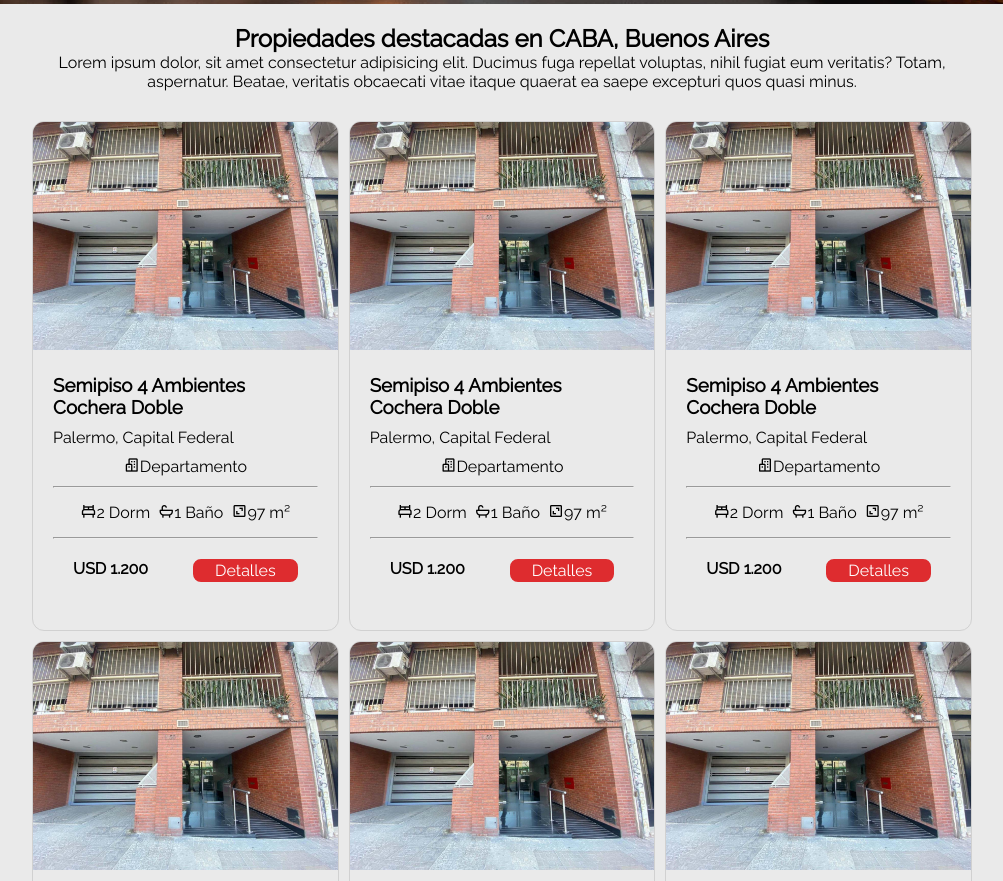
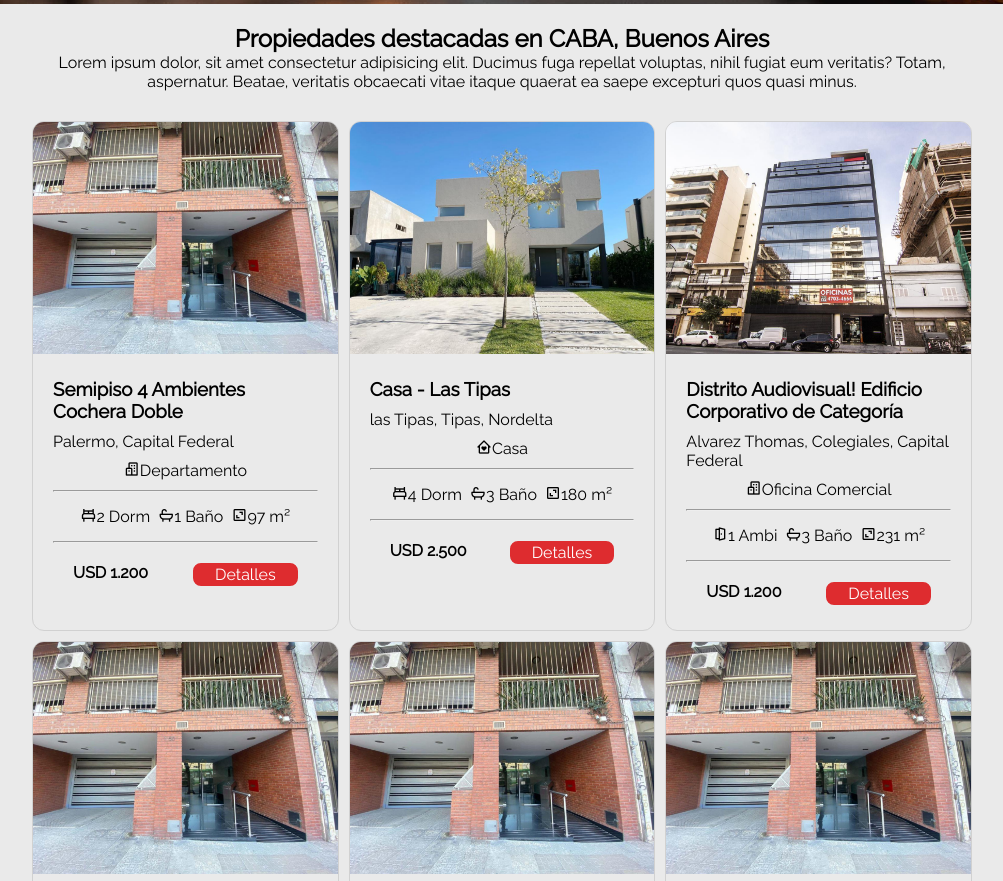
Before and after one commit to Vedgge/Inmobiliaria2023, a plain HTML site: page index.html in a window 1280 px wide. Shown: the part 527-1408 px from the top of the page, without its empty margins (138-1141 px from the left). Drawn offline with nearby package versions, Linux system fonts and the light colour scheme.

Commit message:
más index agregados, img ejemplo inicio,navbar mod

```diff
--- a/assets/style.css
+++ b/assets/style.css
@@ -292,7 +292,7 @@ header {
     width: 100%;
     height: 100%;
     object-fit: cover;
-
+    min-height: 232.47px;
 }
 
 .desc_prop {
--- a/index.html
+++ b/index.html
@@ -53,9 +53,10 @@
       <div class="navbar_pc">
         <ul class="navbar_ul">
           <li><a href="index.html" class="active">Inicio</a></li>
-          <li><a href="alquiler.html">Alquilar</a></li>
+          <li><a href="alquilar.html">Alquilar</a></li>
           <li><a href="comprar.html">Comprar</a></li>
           <li><a href="vender.html">Vender</a></li>
+          <li><a href="nosotros.html">Nosotros</a></li>
           <li><a href="tasar.html">Tasar</a></li>
         </ul>
         <div class="btn_user">
@@ -158,47 +159,48 @@
           </div>
           <div class="carta_prop">
             <figure>
-              <img src="./img/depto_4dorm/ejemplo_propiedad.jpg" alt="">
+              <img src="./img/depto_4dorm/ejemplo_casa.jpg" alt="">
               <div class="fav_dest">
                 <!--Corazón de favorito en esquina superior izquierda-->
               </div>
             </figure>
             <div class="desc_prop">
-              <h3>Semipiso 4 Ambientes Cochera Doble</h3>
-              <p id="ubicacion_carta">Palermo, Capital Federal</p>
-              <p id="tipo_prop_carta"><span><i class='bx bx-buildings' ></i>Departamento</span></p>
+              <h3>Casa - Las Tipas</h3>
+              <p id="ubicacion_carta">las Tipas, Tipas, Nordelta</p>
+              <p id="tipo_prop_carta"><span><i class='bx bx-home-heart'></i>Casa</span></p>
               <hr>
               <div class="prop_interior">
                 <p>
-                <span><i class='bx bx-bed'></i>2 Dorm</span>
-                <span><i class='bx bx-bath'></i>1 Baño</span>
-                <span><i class='bx bx-area' ></i>97 m²</span>
+                <span><i class='bx bx-bed'></i>4 Dorm</span>
+                <span><i class='bx bx-bath'></i>3 Baño</span>
+                <span><i class='bx bx-area' ></i>180 m²</span>
                 </p>
               </div>
               <hr>
               <div class="precio_btn">
-              <p id="item_precio" ><span>USD 1.200</span></p>
+              <p id="item_precio" ><span>USD 2.500</span></p>
               <div class="detalles_btn"><a href="#">Detalles</a></div>
               </div>
             </div>
           </div>
           <div class="carta_prop">
             <figure>
-              <img src="./img/depto_4dorm/ejemplo_propiedad.jpg" alt="">
+              <img src="./img/depto_4dorm/ejemplo_oficina.jpg" alt="">
               <div class="fav_dest">
                 <!--Corazón de favorito en esquina superior izquierda-->
               </div>
             </figure>
             <div class="desc_prop">
-              <h3>Semipiso 4 Ambientes Cochera Doble</h3>
-              <p id="ubicacion_carta">Palermo, Capital Federal</p>
-              <p id="tipo_prop_carta"><span><i class='bx bx-buildings' ></i>Departamento</span></p>
+              <h3>Distrito Audiovisual! Edificio Corporativo de Categoría</h3>
+              <p id="ubicacion_carta">Alvarez Thomas, Colegiales, Capital Federal
+              </p>
+              <p id="tipo_prop_carta"><span><i class='bx bx-buildings' ></i>Oficina Comercial</span></p>
               <hr>
               <div class="prop_interior">
                 <p>
-                <span><i class='bx bx-bed'></i>2 Dorm</span>
-                <span><i class='bx bx-bath'></i>1 Baño</span>
-                <span><i class='bx bx-area' ></i>97 m²</span>
+                <span><i class='bx bx-door-open' ></i>1 Ambi</span>
+                <span><i class='bx bx-bath'></i>3 Baño</span>
+                <span><i class='bx bx-area' ></i>231 m²</span>
                 </p>
               </div>
               <hr>
```
Also changed, not shown: alquilar.html (added), comprar.html (added), img/depto_4dorm/ejemplo_casa 2.jpg (added), img/depto_4dorm/ejemplo_casa 3.jpg (added), img/depto_4dorm/ejemplo_casa.jpg (added), img/depto_4dorm/ejemplo_comercio 2.jpg (added), img/depto_4dorm/ejemplo_comercio 3.jpg (added), img/depto_4dorm/ejemplo_comercio.jpg (added), img/depto_4dorm/ejemplo_oficina 2.jpg (added), img/depto_4dorm/ejemplo_oficina 3.jpg (added), img/depto_4dorm/ejemplo_oficina.jpg (added), tasar.html (added), vender.html (added).
